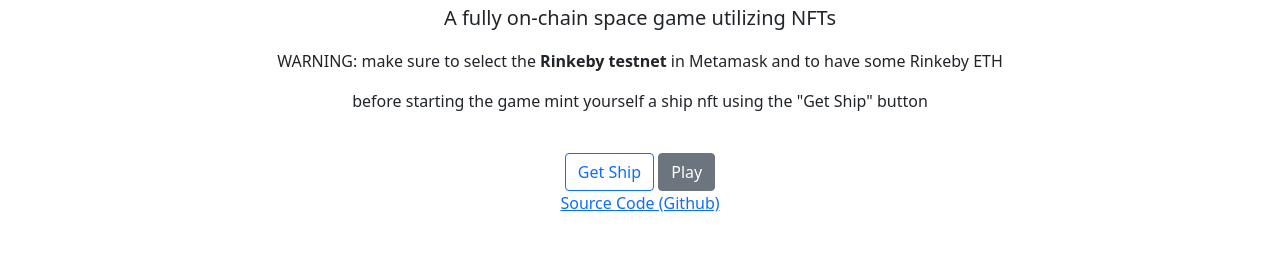
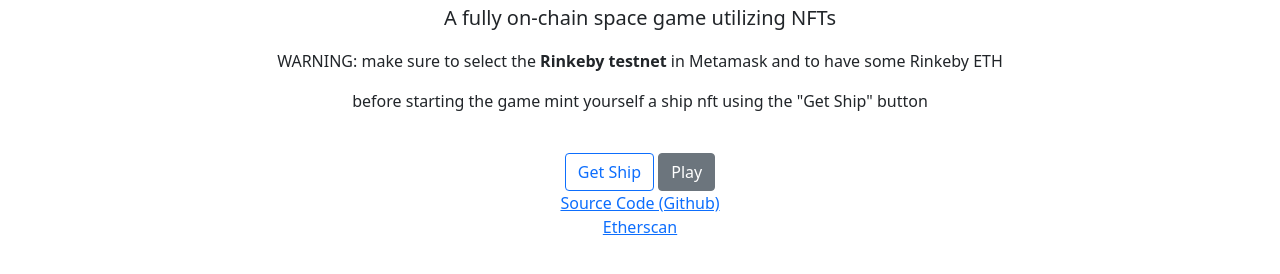
Before and after one commit to Kibouweb3/sw-showcase, a plain HTML site: page index.html in a window 1280 px wide. Shown: the part 478-752 px from the top of the page. Drawn offline with nearby package versions, Linux system fonts and the light colour scheme; a script that the page names is missing.

Commit message:
Added etherscan

```diff
--- a/index.html
+++ b/index.html
@@ -48,6 +48,8 @@
                     <button type="button" class="btn btn-secondary" id="play-btn" onclick="location.href='https://general-computer.github.io/space-wars'">Play</button>
                     <br />
                     <a href="https://github.com/general-computer/space-wars">Source Code (Github)</a>
+                    <br />
+                    <a href="https://rinkeby.etherscan.io/address/0x0c6B7b6B9f0Ee9AA43Bda6ec6839C334E54bb482">Etherscan</a>
                     <!--<br />
                     <a href="https://testnets.opensea.io/collection/spaceship-knylcyvmcj">OpenSea</a>-->
                 </div>
```
